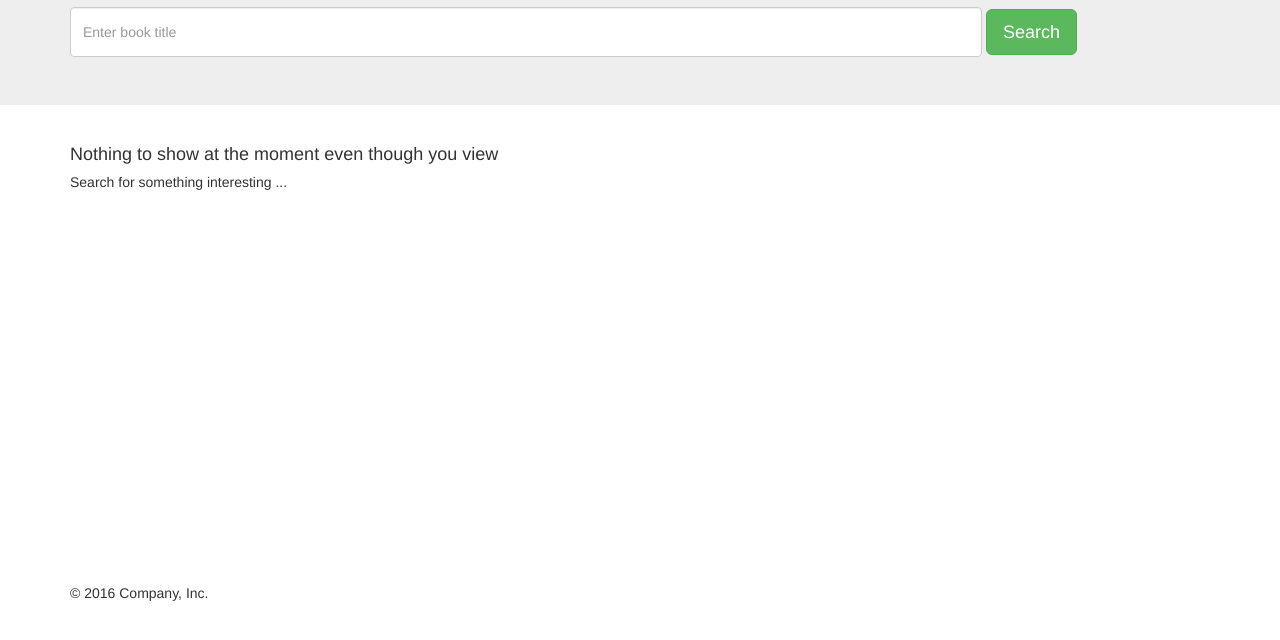
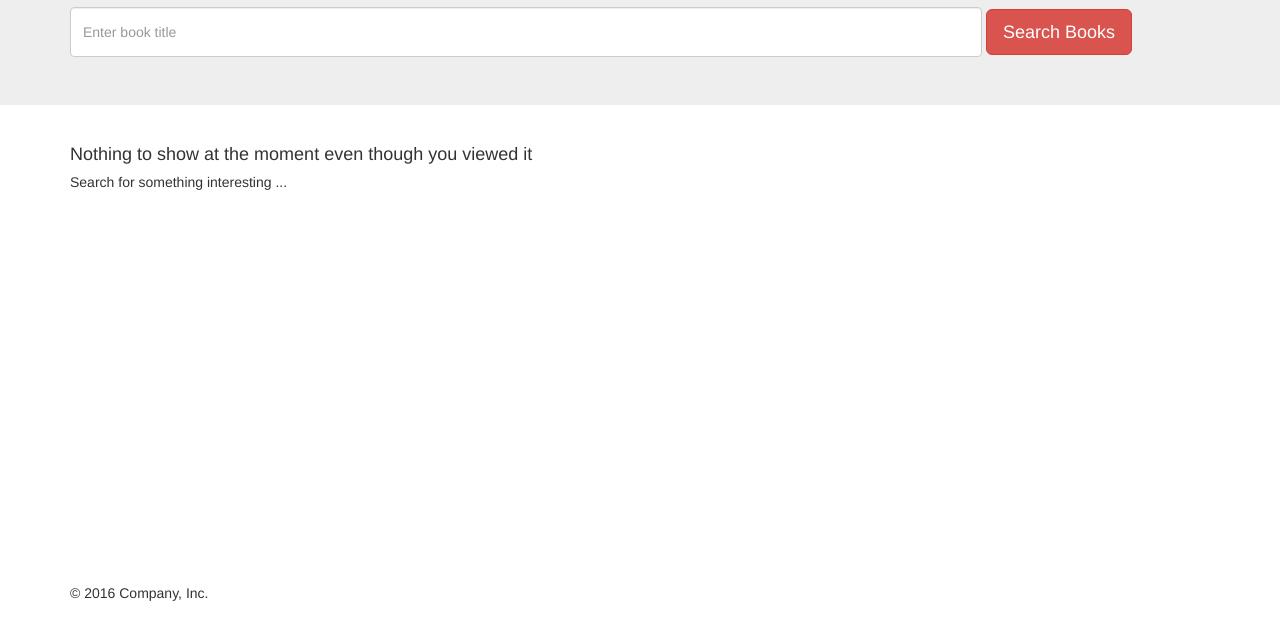
Before and after one commit to AdebisiBiola/books_finder, a plain HTML site: page index.html in a window 1280 px wide. Shown: the part 154-794 px from the top of the page. Drawn offline with nearby package versions, Linux system fonts and the light colour scheme.

Commit message:
canary commit2

```diff
--- a/index.html
+++ b/index.html
@@ -53,7 +53,7 @@
         <h2>Find Books!</h2>
         <form class='form-inline' id='bs_search_books_form_id' method='GET'>
         <input type='text' class='form-control' name='search_contents' placeholder="Enter book title" style='height: 50px; width: 80%;'>
-        <button type='submit' class="btn btn-success btn-lg">Search</button>
+        <button type='submit' class="btn btn-danger btn-lg">Search Books</button>
       </form>
       </div>
     </div>
@@ -66,7 +66,7 @@
                 <div id='bs_search_result_info'></div>
                 <div id='bs_search_top_pagination_id'></div>
                 <div class='col-md-8' id='bs_search_results_id'>
-                  <h4>Nothing to show at the moment even though you view </h4>
+                  <h4>Nothing to show at the moment even though you viewed it </h4>
                   <h5>Search for something interesting ...</h5>
                 </div>
       </div>
```
Also changed, not shown: 3 other files.
